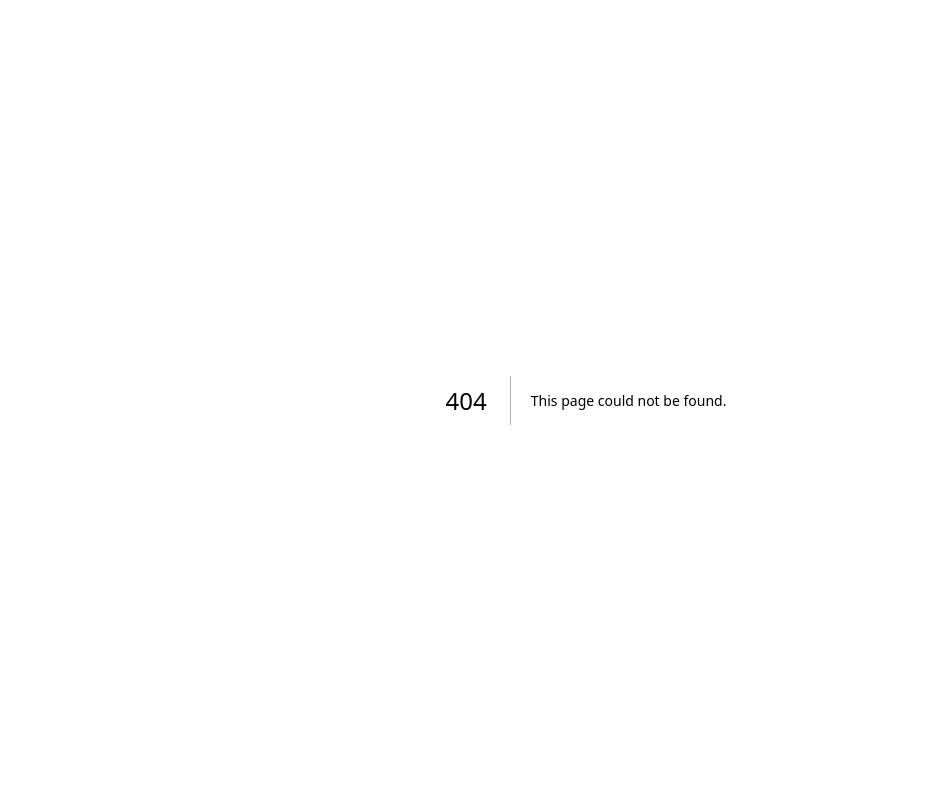
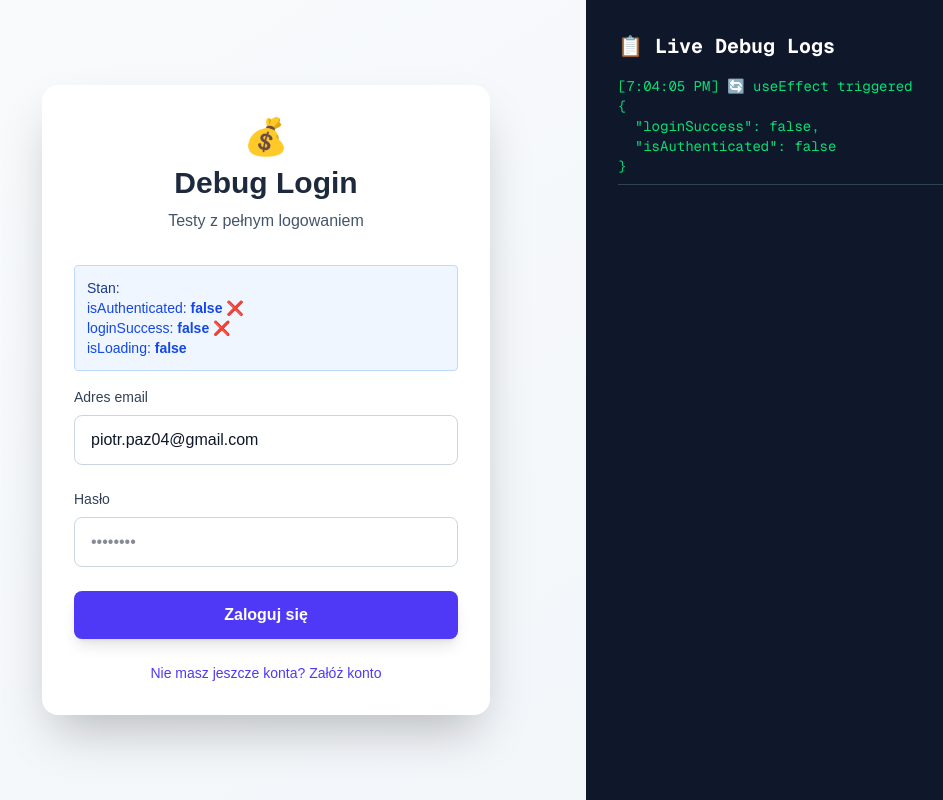
Before and after one commit to PeterPage2115/Finch, a Next.js app in the folder frontend/: page /login-debug in a window 1280 px wide. Before the commit this address had no page. Shown: the whole page, without its empty margins (54-997 px from the left). Built offline with nearby package versions, Linux system fonts and the light colour scheme; no server answers.

Commit message:
debug: dodanie strony debug do weryfikacji problemu z logowaniem

```diff
--- /dev/null
+++ b/frontend/app/login-debug/page.tsx
@@ -0,0 +1,199 @@
+'use client';
+
+import { useState, useEffect } from 'react';
+import Link from 'next/link';
+import { useAuthStore } from '@/lib/stores/authStore';
+import { authApi } from '@/lib/api/authClient';
+
+export default function LoginDebugPage() {
+  const { setAuth, isAuthenticated, user } = useAuthStore();
+  const [isLoading, setIsLoading] = useState(false);
+  const [error, setError] = useState<string>('');
+  const [loginSuccess, setLoginSuccess] = useState(false);
+  const [logs, setLogs] = useState<string[]>([]);
+
+  const [formData, setFormData] = useState({
+    email: 'piotr.paz04@gmail.com',
+    password: '',
+  });
+
+  const addLog = (message: string, data?: any) => {
+    const timestamp = new Date().toLocaleTimeString();
+    const logMessage = data
+      ? `[${timestamp}] ${message}\n${JSON.stringify(data, null, 2)}`
+      : `[${timestamp}] ${message}`;
+    setLogs(prev => [...prev, logMessage]);
+    console.log(message, data || '');
+  };
+
+  // Obserwuj zmianę stanu autentykacji
+  useEffect(() => {
+    addLog('🔄 useEffect triggered', { loginSuccess, isAuthenticated });
+
+    if (loginSuccess && isAuthenticated) {
+      addLog('✅ Warunki spełnione - przekierowanie za 2s...');
+      setTimeout(() => {
+        window.location.href = '/dashboard';
+      }, 2000);
+    }
+  }, [loginSuccess, isAuthenticated]);
+
+  const handleSubmit = async (e: React.FormEvent) => {
+    e.preventDefault();
+    setLogs([]); // Wyczyść poprzednie logi
+    addLog('🔵 START - Kliknięto przycisk Zaloguj');
+    addLog('📧 Email', { email: formData.email });
+
+    setError('');
+    setIsLoading(true);
+    setLoginSuccess(false);
+
+    try {
+      addLog('📡 Wysyłanie POST /auth/login...');
+      const response = await authApi.login(formData);
+      addLog('✅ Odpowiedź otrzymana', {
+        user: response.user,
+        hasToken: !!response.accessToken,
+        tokenLength: response.accessToken?.length
+      });
+
+      addLog('💾 Wywołanie setAuth()...');
+      setAuth(
+        {
+          id: response.user.id,
+          email: response.user.email,
+          name: response.user.name,
+          createdAt: new Date().toISOString(),
+          updatedAt: new Date().toISOString(),
+        },
+        { accessToken: response.accessToken }
+      );
+      addLog('✅ setAuth() zakończone');
+
+      addLog('🎯 Ustawienie loginSuccess = true');
+      setLoginSuccess(true);
+
+      addLog('⏰ Czekanie na useEffect...');
+    } catch (err) {
+      addLog('❌ BŁĄD', {
+        message: (err as Error).message,
+        name: (err as Error).name,
+      });
+      const error = err as Error;
+      setError(error.message || 'Nieprawidłowy email lub hasło');
+      setIsLoading(false);
+    }
+  };
+
+  const handleChange = (e: React.ChangeEvent<HTMLInputElement>) => {
+    setFormData((prev) => ({
+      ...prev,
+      [e.target.name]: e.target.value,
+    }));
+  };
+
+  return (
+    <div className="min-h-screen bg-gradient-to-br from-slate-50 to-slate-100 flex">
+      {/* Formularz - Lewa strona */}
+      <div className="w-1/2 flex items-center justify-center p-8">
+        <div className="bg-white shadow-2xl rounded-2xl p-8 w-full max-w-md">
+          <div className="text-center mb-8">
+            <div className="text-4xl mb-2">💰</div>
+            <h1 className="text-3xl font-bold text-slate-800">Debug Login</h1>
+            <p className="text-slate-600 mt-2">Testy z pełnym logowaniem</p>
+          </div>
+
+          {error && (
+            <div className="mb-6 p-4 bg-red-50 border-l-4 border-red-500 text-red-700 rounded">
+              <p className="font-medium">Błąd</p>
+              <p className="text-sm">{error}</p>
+            </div>
+          )}
+
+          <div className="mb-4 p-3 bg-blue-50 border border-blue-200 rounded text-sm">
+            <p className="font-medium text-blue-900">Stan:</p>
+            <p className="text-blue-700">isAuthenticated: <strong>{isAuthenticated ? 'true ✅' : 'false ❌'}</strong></p>
+            <p className="text-blue-700">loginSuccess: <strong>{loginSuccess ? 'true ✅' : 'false ❌'}</strong></p>
+            <p className="text-blue-700">isLoading: <strong>{isLoading ? 'true ⏳' : 'false'}</strong></p>
+            {user && <p className="text-blue-700">User: <strong>{user.email}</strong></p>}
+          </div>
+
+          <form onSubmit={handleSubmit} className="space-y-6">
+            <div>
+              <label htmlFor="email" className="block text-sm font-medium text-slate-700 mb-2">
+                Adres email
+              </label>
+              <input
+                type="email"
+                id="email"
+                name="email"
+                value={formData.email}
+                onChange={handleChange}
+                required
+                className="w-full px-4 py-3 rounded-lg border border-slate-300 focus:border-indigo-500 focus:ring-2 focus:ring-indigo-200 transition-all text-slate-900"
+                placeholder="twoj@email.com"
+              />
+            </div>
+
+            <div>
+              <label htmlFor="password" className="block text-sm font-medium text-slate-700 mb-2">
+                Hasło
+              </label>
+              <input
+                type="password"
+                id="password"
+                name="password"
+                value={formData.password}
+                onChange={handleChange}
+                required
+                minLength={8}
+                className="w-full px-4 py-3 rounded-lg border border-slate-300 focus:border-indigo-500 focus:ring-2 focus:ring-indigo-200 transition-all text-slate-900"
+                placeholder="••••••••"
+              />
+            </div>
+
+            <button
+              type="submit"
+              disabled={isLoading}
+              className="w-full bg-indigo-600 hover:bg-indigo-700 text-white font-semibold py-3 px-6 rounded-lg transition-all disabled:opacity-50 disabled:cursor-not-allowed shadow-lg hover:shadow-xl"
+            >
+              {isLoading ? (
+                <span className="flex items-center justify-center">
+                  <svg className="animate-spin -ml-1 mr-3 h-5 w-5 text-white" xmlns="http://www.w3.org/2000/svg" fill="none" viewBox="0 0 24 24">
+                    <circle className="opacity-25" cx="12" cy="12" r="10" stroke="currentColor" strokeWidth="4"></circle>
+                    <path className="opacity-75" fill="currentColor" d="M4 12a8 8 0 018-8V0C5.373 0 0 5.373 0 12h4zm2 5.291A7.962 7.962 0 014 12H0c0 3.042 1.135 5.824 3 7.938l3-2.647z"></path>
+                  </svg>
+                  Logowanie...
+                </span>
+              ) : (
+                'Zaloguj się'
+              )}
+            </button>
+          </form>
+
+          <div className="mt-6 text-center text-sm text-slate-600">
+            <Link href="/register" className="text-indigo-600 hover:text-indigo-700 font-medium">
+              Nie masz jeszcze konta? Załóż konto
+            </Link>
+          </div>
+        </div>
+      </div>
+
+      {/* Logi - Prawa strona */}
+      <div className="w-1/2 bg-slate-900 text-green-400 p-8 overflow-auto font-mono text-sm">
+        <h2 className="text-xl font-bold mb-4 text-white">📋 Live Debug Logs</h2>
+        <div className="space-y-2">
+          {logs.length === 0 ? (
+            <p className="text-slate-500">Czekam na logowanie...</p>
+          ) : (
+            logs.map((log, index) => (
+              <div key={index} className="whitespace-pre-wrap break-words border-b border-slate-700 pb-2">
+                {log}
+              </div>
+            ))
+          )}
+        </div>
+      </div>
+    </div>
+  );
+}
```
Also changed, not shown: 2 other files (tests, documents, lock files or other folders).
